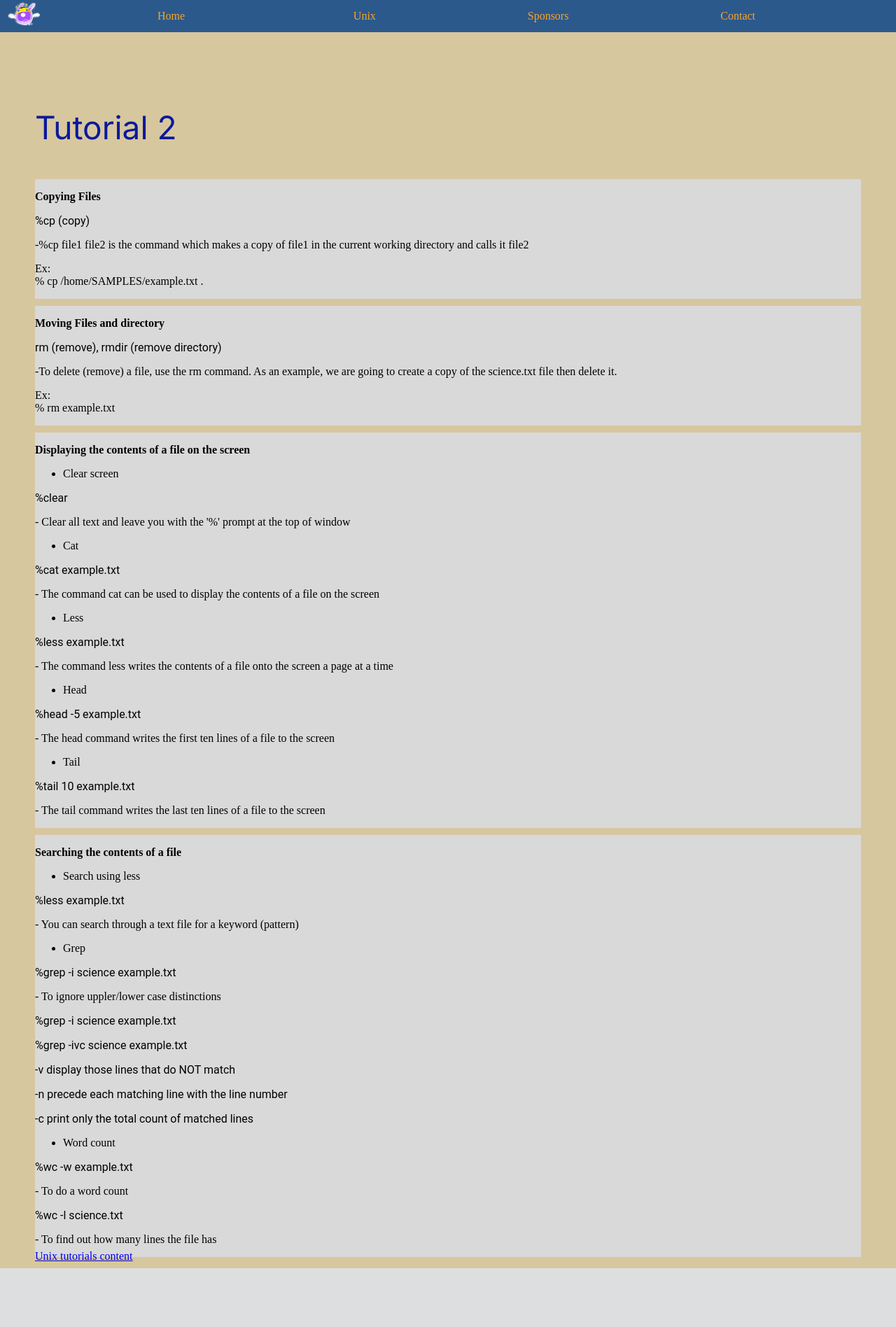
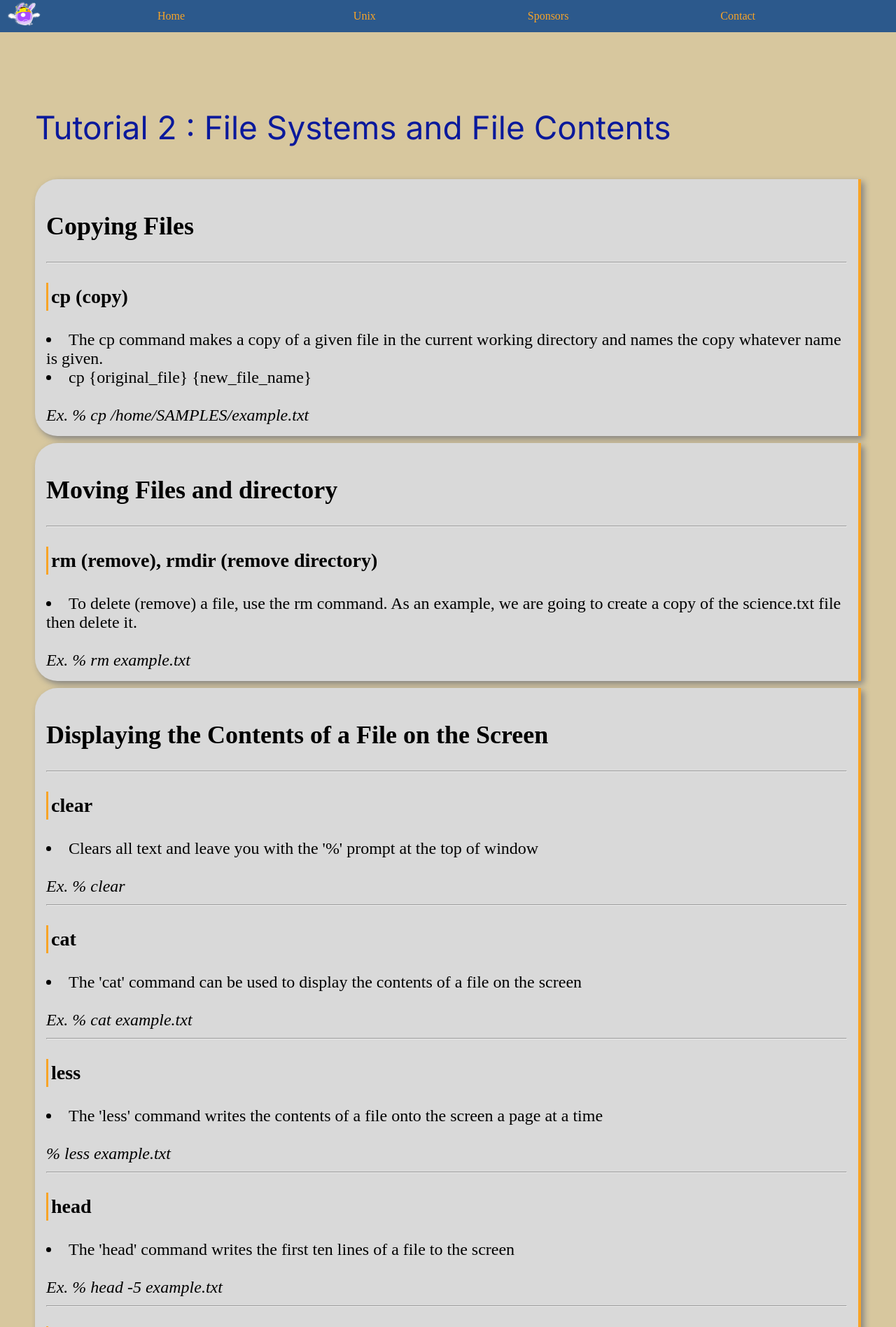
Before and after one commit to Kaiirros/ISTE240-Roasted-Duck, a PHP site: page /tutorial2.php in a window 1280 px wide. Shown: the top 1896 px of the page at 70% size. Before the commit the page ends 1812 px from the top, so only its background shows below. Run offline with PHP 8.4, Linux system fonts and the light colour scheme.

Commit message:
Tutorial 0-4 Restructure/Restyle

```diff
--- a/assets/css/style.css
+++ b/assets/css/style.css
@@ -352,13 +352,22 @@ TUTORIAL 2 STYLES
 }
 
 .grid-color{
+    padding:1rem;
     background-color:  #D9D9D9;
+    box-shadow: 4px 4px 10px gray;
+    border-right: .25rem solid #F8A427;
+    border-start-start-radius: 2rem;
+    border-end-start-radius: 2rem;
+    font-size: 1.5rem;
+}
+
+.tutorial-command-title{
+    border-left: .2rem solid #F8A427;
+    padding: .25rem;
 }
 
 input[type="radio"] {
     position: relative;
-
-
 
 }
 
@@ -426,6 +435,7 @@ INTRO PAGE
     background-color: rgb(149, 131, 78);
 }
 
+
 @import url('https://fonts.googleapis.com/css2?family=Roboto:wght@300;400;500;700&display=swap');
 .para{
     font-family: 'Roboto', sans-serif;
--- a/tutorial2.php
+++ b/tutorial2.php
@@ -16,156 +16,99 @@
     <br>
     <br>
     <br>
-    <p class="tutorial-header"> Tutorial 2</p>
+    <p class="tutorial-header"> Tutorial 2 : File Systems and File Contents</p>
 
     <div class="tutorial3-grid">
         <div class="grid-color">
-            <p> <strong>  Copying Files </strong></p>
-            <p class="para"> %cp (copy) </p>
+            <h2>Copying Files</h2>
+        <hr>
+            <h3 class="tutorial-command-title"> cp (copy) </h3>
 
-            <p>-%cp file1 file2 is the command which makes a copy of file1 in the current working directory and calls it file2</p>
+            <li>The cp command makes a copy of a given file in the current working directory and names the copy whatever name is given.</li>
 
+            <li>cp {original_file} {new_file_name}</li>
 
-
-            <p>
-            Ex: <br>
-            % cp /home/SAMPLES/example.txt .
-            </p>
-        </div>
-
-        <div class="grid-color">
-            <p> <strong> Moving Files and directory </strong></p>
-            <p class="para"> rm (remove), rmdir (remove directory) </p>
-
-            <p> -To delete (remove) a file, use the rm command. As an example, we are going to create a copy of the science.txt file then delete it.</p>
-
-
-
-            <p>
-            Ex: <br>
-            % rm example.txt
-            </p>
-        </div>
-
-        <div class="grid-color">
-            <p> <strong> Displaying the contents of a file on the screen </strong></p>
-
-            <p>
-
-            <ul>
-                <li> Clear screen</li>
-            </ul>
-
-            <p class="para"> %clear</p>
-
-            </p>
-
-            <p> - Clear all text and leave you with the '%' prompt at the top of window</p>
-
-            <p>
-
-            <ul>
-                <li> Cat</li>
-            </ul>
-
-            <p class="para"> %cat example.txt</p>
-
-            </p>
-
-            <p>- The command cat can be used to display the contents of a file on the screen</p>
-
-            <p>
-
-            <ul>
-                <li> Less</li>
-            </ul>
-
-            <p class="para"> %less example.txt</p>
-
-            </p>
-
-            <p> - The command less writes the contents of a file onto the screen a page at a time</p>
-
-            <p>
-
-            <ul>
-                <li> Head</li>
-            </ul>
-
-            <p class="para"> %head -5 example.txt</p>
-
-            </p>
-
-            <p> - The head command writes the first ten lines of a file to the screen</p>
-
-            <p>
-
-            <ul>
-                <li> Tail</li>
-            </ul>
-
-            <p class="para"> %tail 10 example.txt</p>
-
-            </p>
-
-            <p> - The tail command writes the last ten lines of a file to the screen</p>
+            <br>
+            <i>Ex. % cp /home/SAMPLES/example.txt </i>
 
 
         </div>
 
         <div class="grid-color">
-            <p> <strong> Searching the contents of a file </strong></p>
+            <h2> Moving Files and directory </h2>
+        <hr>
+            <h3 class="tutorial-command-title">rm (remove), rmdir (remove directory)</h3>
 
-            <p>
-
-            <ul>
-                <li> Search using less</li>
-            </ul>
-
-            <p class="para"> %less example.txt</p>
-
-            </p>
-
-            <p> - You can search through a text file for a keyword (pattern)</p>
-
-            <p>
-
-            <ul>
-                <li> Grep</li>
-            </ul>
-
-            <p class="para"> %grep -i science example.txt</p>
-
-            </p>
-
-            <p> - To ignore uppler/lower case distinctions</p>
-
-            <p class="para"> %grep -i science example.txt</p>
-
-            <p class="para"> %grep -ivc science example.txt</p>
-            <p class="para"> -v display those lines that do NOT match</p>
-            <p class="para"> -n precede each matching line with the line number</p>
-            <p class="para"> -c print only the total count of matched lines</p>
-
-            <p>
-
-            <ul>
-                <li> Word count</li>
-            </ul>
+            <li>To delete (remove) a file, use the rm command. As an example, we are going to create a copy of the science.txt file then delete it.</li>
 
 
+            <br>
+            <i>Ex. % rm example.txt</i>
 
-            <p class="para">  %wc -w example.txt</p>
+        </div>
 
-            </p>
+        <div class="grid-color">
+            <h2>Displaying the Contents of a File on the Screen </h2>
+        <hr>
+            <h3 class="tutorial-command-title">clear</h3>
+            <li>Clears all text and leave you with the '%' prompt at the top of window</li>
+            <br>
+            <i>Ex. % clear</i>
+        <hr>
 
-            <p> - To do a word count</p>
+            <h3 class="tutorial-command-title">cat</h3>
+            <li>The 'cat' command can be used to display the contents of a file on the screen</li>
+            <br>
+            <i>Ex. % cat example.txt</i>
+        <hr>
+            <h3 class="tutorial-command-title">less</h3>
+            <li>The 'less' command writes the contents of a file onto the screen a page at a time</li>
+            <br>
+            <i>% less example.txt</i>
+        <hr>
+            <h3 class="tutorial-command-title">head</h3>
+            <li>The 'head' command writes the first ten lines of a file to the screen</li>
+            <br>
+            <i>Ex. % head -5 example.txt</i>
+        <hr>
+            <h3 class="tutorial-command-title">tail</h3>
+                <li>The 'tail' command writes the last ten lines of a file to the screen</li>
+                <br>
+                <i>Ex. % tail 10 example.txt</i>
 
-            <p class="para"> %wc -l science.txt</p>
+        </div>
 
+        <div class="grid-color">
+            <h2>Searching the Contents of a File </h2>
+        <hr>
+            <h3 class="tutorial-command-title">Search using 'less' command</h3>
+            <li>You can search through a text file for a keyword (pattern)</li>
+            <br>
+            <i>Ex. % less example.txt</i>
+        <hr>
+            <h3 class="tutorial-command-title">Search using the 'grep' command</h3>
+            <p>You can search through a text file for a keyword (pattern)</p>
+            <ul>
+                <li>'-c' prints a count of the lines that match the given pattern</li>
+                <li>'-h' prints the lines in files that match the pattern, but not the file names</li>
+                <li>'-i' ignores case for matching</li>
+                <li>'-l' prints the filenames that contain matching patterns</li>
+                <li>'-namespace' prints the matched lines and the line numbers</li>
+                <li>'-v' prints the lines that does not match the given pattern</li>
+            </ul>
+            <br>
+            <i>Ex. % grep -i science example.txt</i>
 
-            <p> - To find out how many lines the file has</p>
-
+        <hr>
+            <h3 class="tutorial-command-title">Word Count Command</h3>
+            <li>You can use 'wc' to find the word count of a file</li>
+            <br>
+            <ul>
+                <li>'-l' prints the amount of lines</li>
+            </ul>
+            <i>Ex1. % wc -w example.txt</i>
+            <br>
+            <i>Ex2. % wc -l example.txt</i>
 
         </div>
     </div>
```
Also changed, not shown: tutorial.php (+3 -10 lines), tutorial1.php (+13 -13 lines), tutorial3.php (+42 -67 lines), tutorial4.php (+29 -60 lines).
